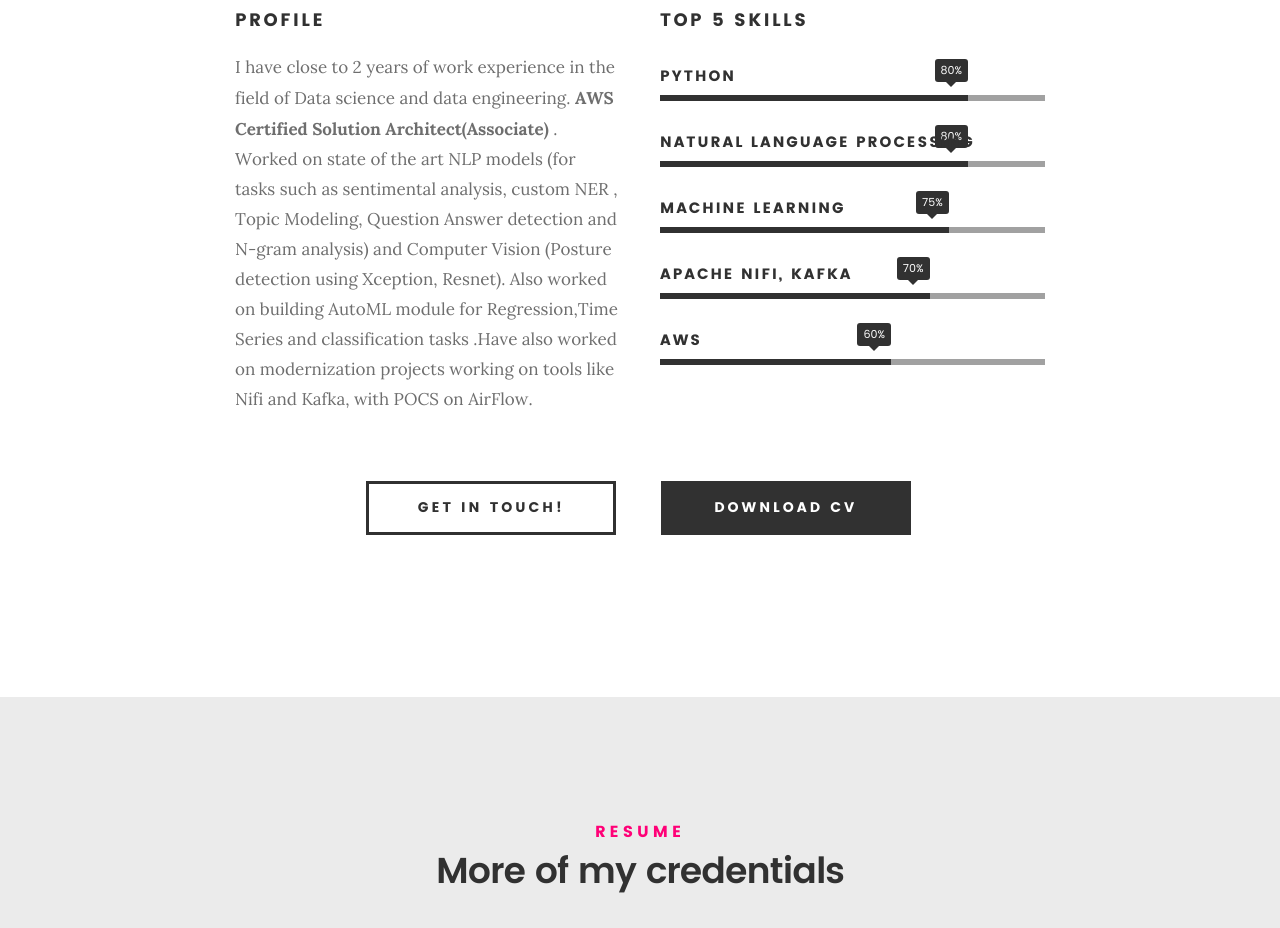
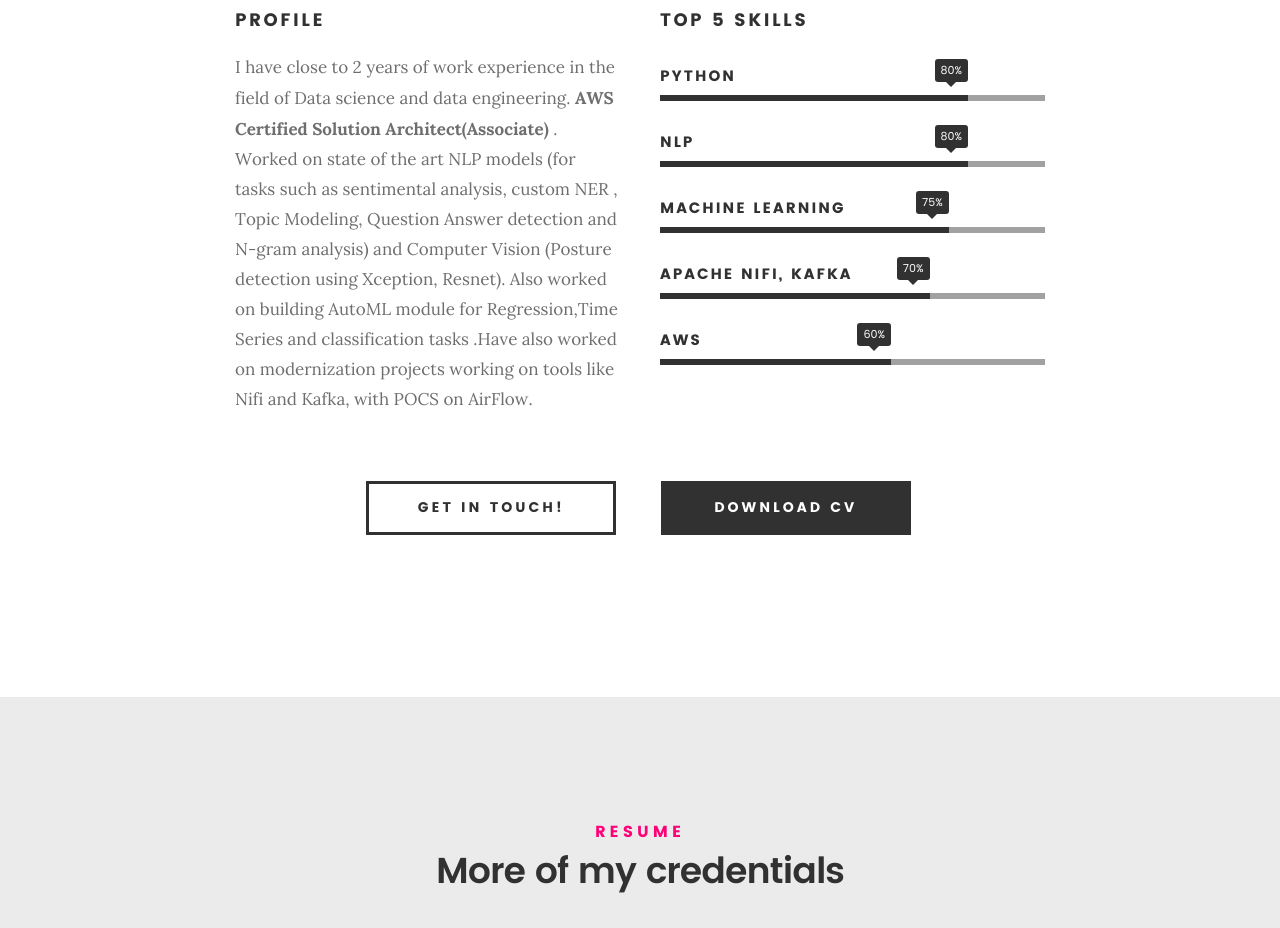
Before and after one commit to niduttnb/niduttnb.github.io, a plain HTML site: page index.html in a window 1280 px wide. Shown: the part 1200-2128 px from the top of the page. Drawn offline with Linux system fonts and the light colour scheme; files whose address does not match are found by name.

Commit message:
Fix bugs3

```diff
--- a/index.html
+++ b/index.html
@@ -137,7 +137,7 @@
 				   </li>
 				   <li>
 				   	<div class="progress percent80"><span> 80%</span></div>
-				   	<strong>Natural Language Processing</strong>
+				   	<strong>NLP</strong>
 				   </li>
 				   <li>
 				   	<div class="progress percent75"><span>75%</span></div>
```
